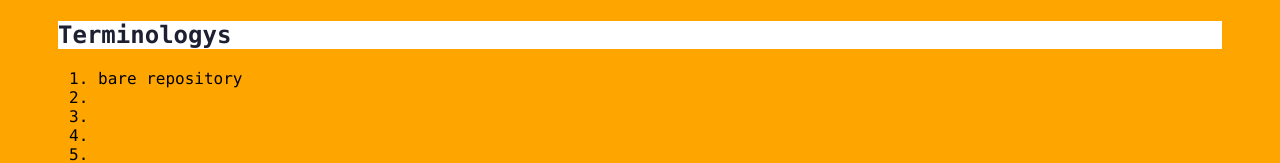
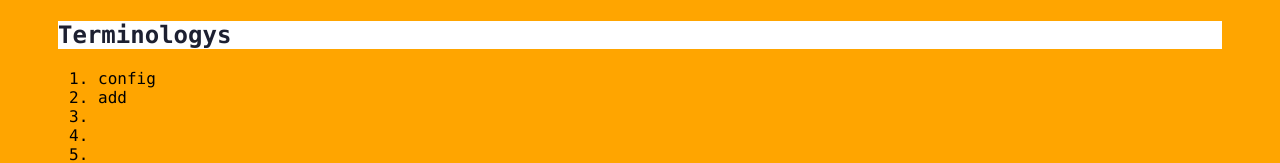
Before and after one commit to TYoul/git_learning, a plain HTML site: page index.html in a window 1280 px wide. Both pictures are taken after a click on the element "Terminologys". Shown: the part 224-387 px from the top of the page. Drawn offline with Linux system fonts and the light colour scheme.

Commit message:
add git add command in index

```diff
--- a/index.html
+++ b/index.html
@@ -14,8 +14,8 @@
         <div class="accordion"><h1>Terminologys</h1></div>
             <div class="panel">
                 <ol>
-                    <li>bare repository</li>
-                    <li></li>
+                    <li>config</li>
+                    <li>add</li>
                     <li></li>
                     <li></li>
                     <li></li>
```
